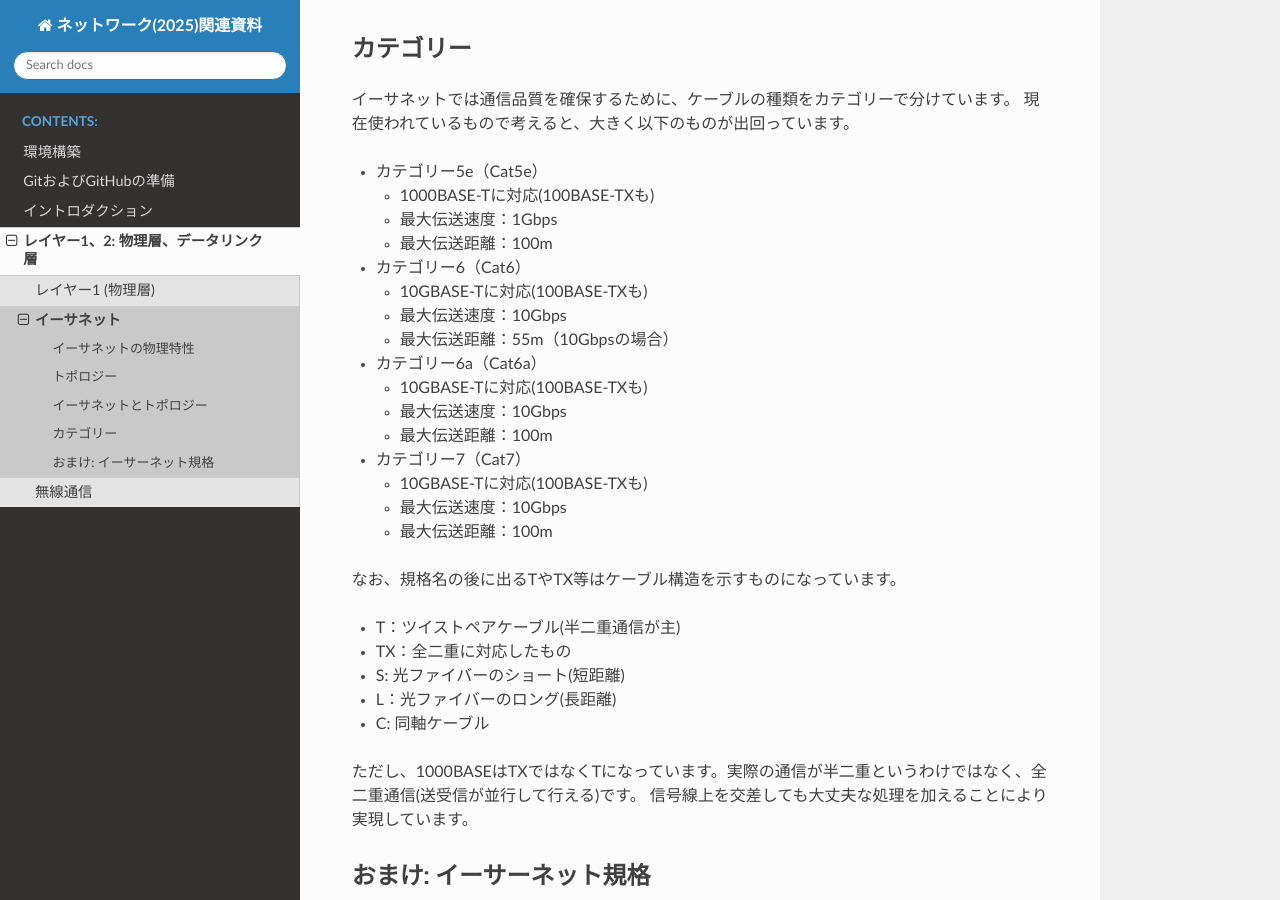
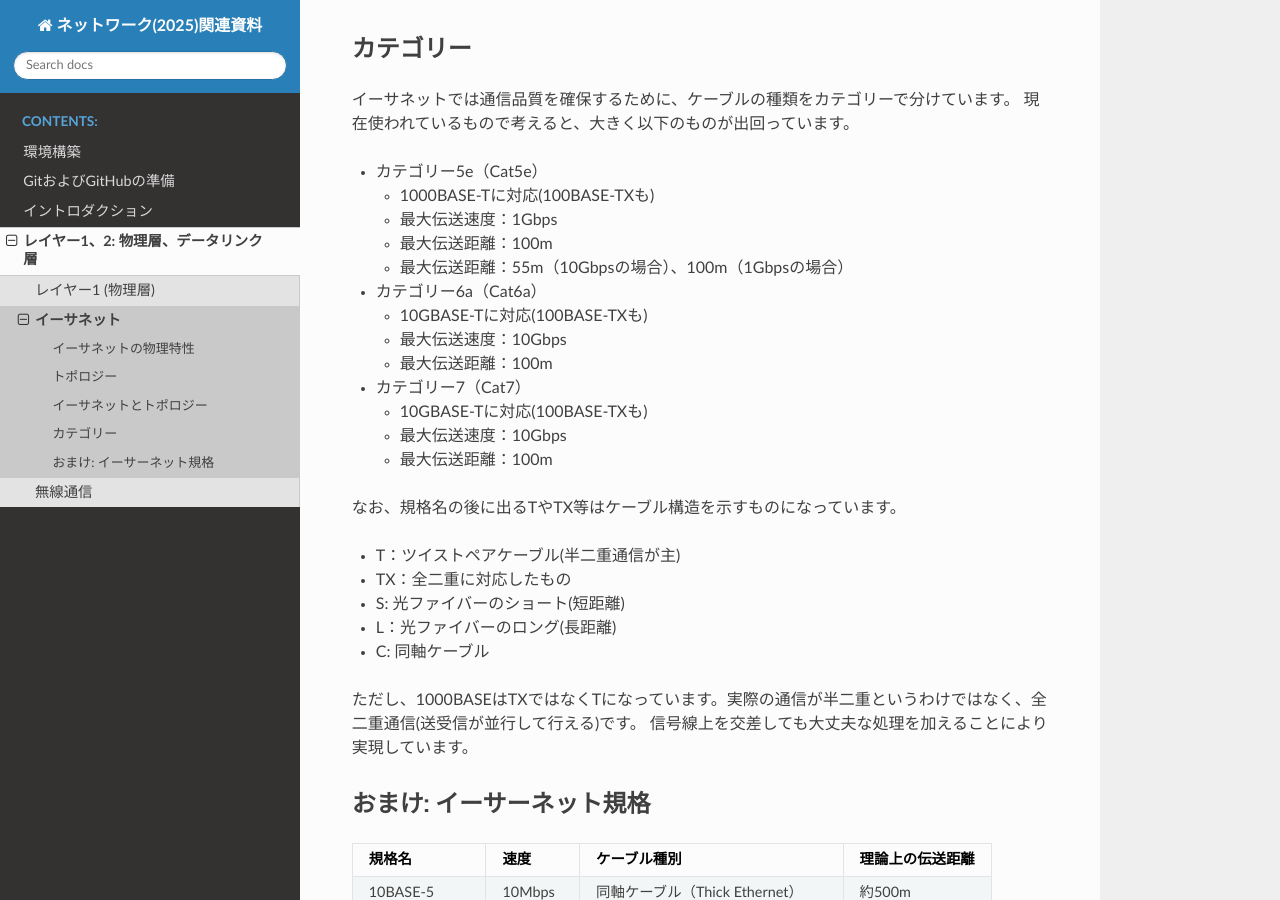
Before and after one commit to densuke/2025-network-doc, a Sphinx documentation site: the page built from source/w02-layer1/ethernet.md, in a window 1280 px wide and 900 px high, scrolled down 3352 px. Built offline with Sphinx 7.4.7 and the Read the Docs theme 3.1.0, drawn with Linux system fonts in a browser that asks for light colours.

Commit message:
Update source/w02-layer1/ethernet.md
速度と距離の関係性がCat6にはありました。

Co-authored-by: gemini-code-assist[bot] <176961590+gemini-code-assist[bot]@users.noreply.github.com>

```diff
--- a/source/w02-layer1/ethernet.md
+++ b/source/w02-layer1/ethernet.md
@@ -83,10 +83,7 @@
     - 1000BASE-Tに対応(100BASE-TXも)
     - 最大伝送速度：1Gbps
     - 最大伝送距離：100m
-- カテゴリー6（Cat6）
-    - 10GBASE-Tに対応(100BASE-TXも)
-    - 最大伝送速度：10Gbps
-    - 最大伝送距離：55m（10Gbpsの場合）
+    - 最大伝送距離：55m（10Gbpsの場合）、100m（1Gbpsの場合）
 - カテゴリー6a（Cat6a）
     - 10GBASE-Tに対応(100BASE-TXも)
     - 最大伝送速度：10Gbps
```
